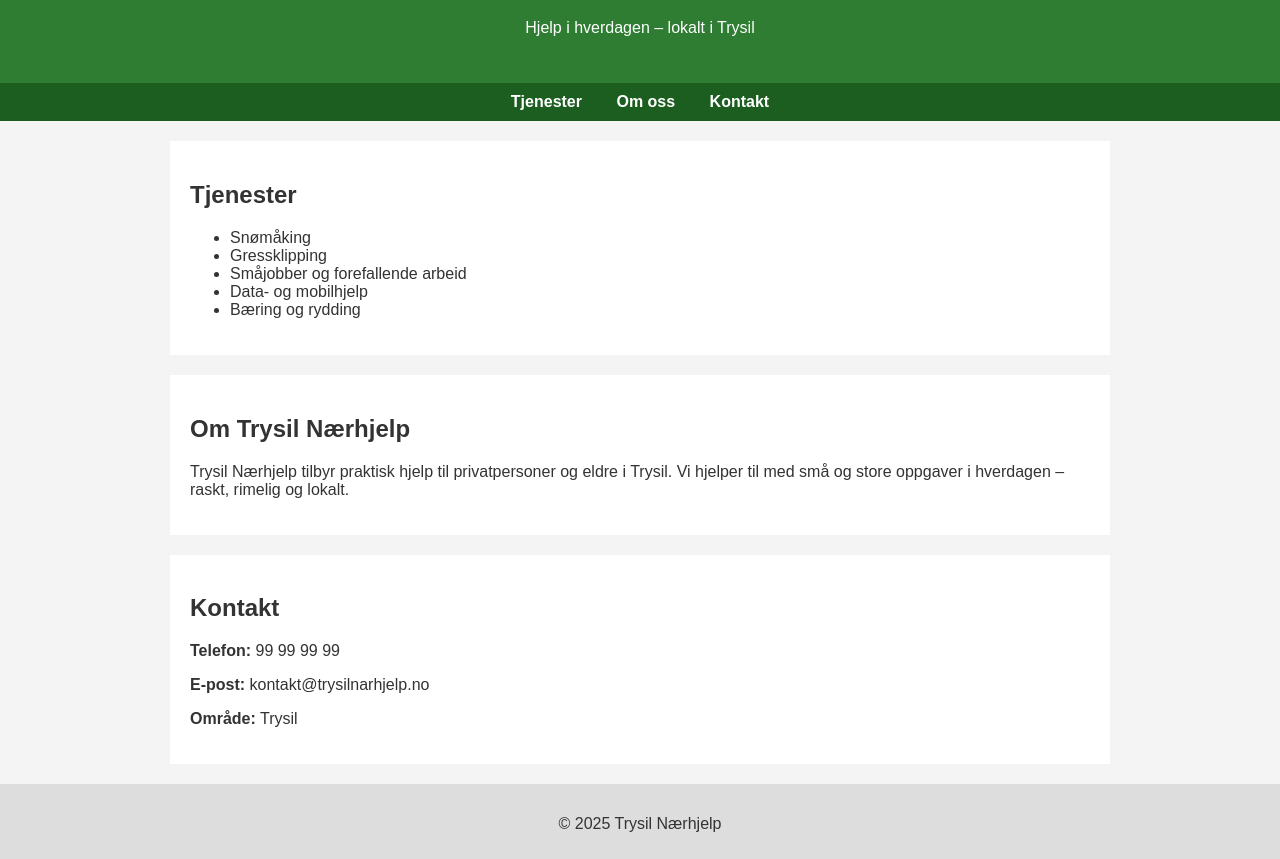
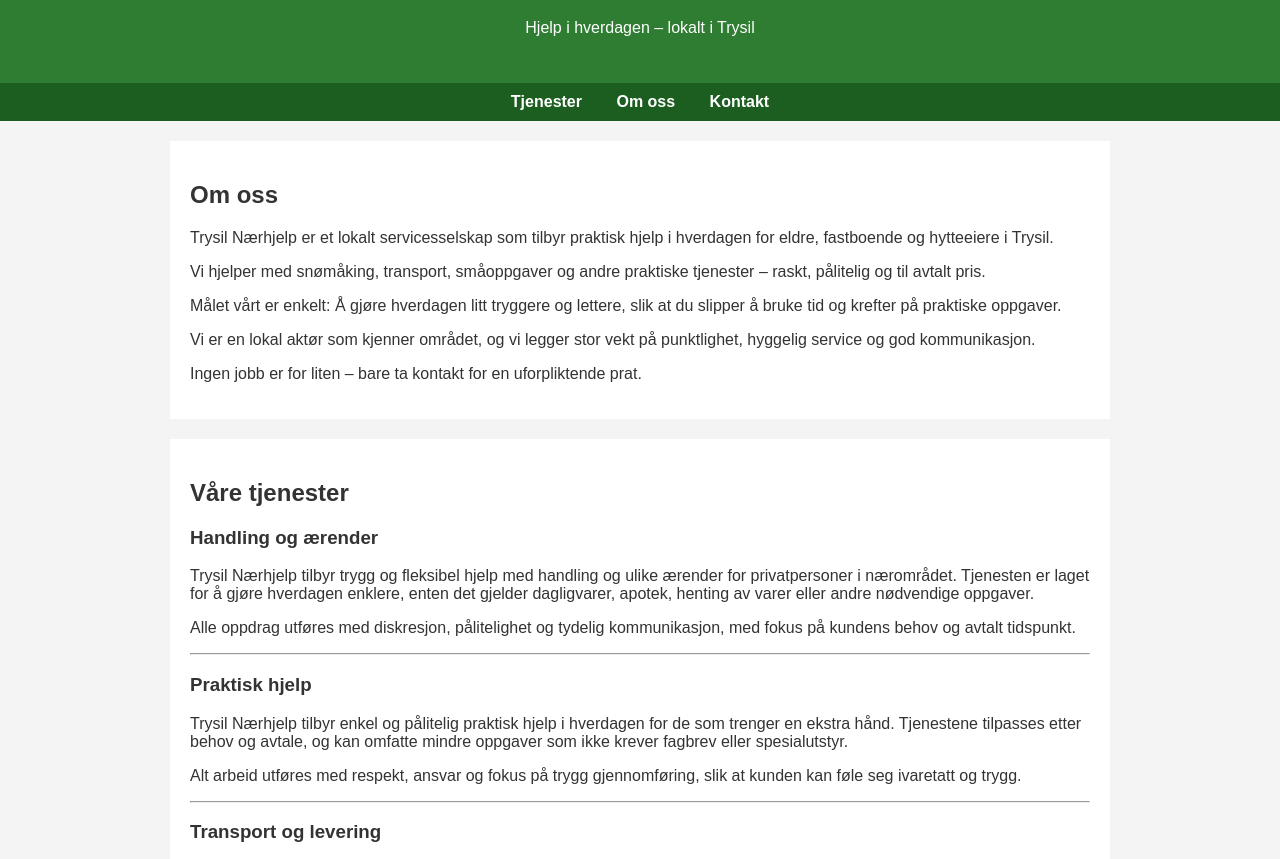
Before and after one commit to Cashau2420/Trysiln-rhjelp, a plain HTML site: page index.html in a window 1280 px wide. Shown: the part 91-950 px from the top of the page. Drawn offline with Linux system fonts and the light colour scheme.

Commit message:
Update index.html

```diff
--- a/index.html
+++ b/index.html
@@ -19,15 +19,76 @@
     <a href="#kontakt">Kontakt</a>
 </nav>
 
+    <section id="om">
+    <h2>Om oss</h2>
+
+    <p>
+        Trysil Nærhjelp er et lokalt servicesselskap som tilbyr praktisk hjelp i hverdagen
+        for eldre, fastboende og hytteeiere i Trysil.
+    </p>
+
+    <p>
+        Vi hjelper med snømåking, transport, småoppgaver og andre praktiske tjenester –
+        raskt, pålitelig og til avtalt pris.
+    </p>
+
+    <p>
+        Målet vårt er enkelt: Å gjøre hverdagen litt tryggere og lettere, slik at du
+        slipper å bruke tid og krefter på praktiske oppgaver.
+    </p>
+
+    <p>
+        Vi er en lokal aktør som kjenner området, og vi legger stor vekt på punktlighet,
+        hyggelig service og god kommunikasjon.
+    </p>
+
+    <p>
+        Ingen jobb er for liten – bare ta kontakt for en uforpliktende prat.
+    </p>
+</section>
+
 <section id="tjenester">
-    <h2>Tjenester</h2>
-    <ul>
-        <li>Snømåking</li>
-        <li>Gressklipping</li>
-        <li>Småjobber og forefallende arbeid</li>
-        <li>Data- og mobilhjelp</li>
-        <li>Bæring og rydding</li>
-    </ul>
+    <h2>Våre tjenester</h2>
+
+    <h3>Handling og ærender</h3>
+    <p>
+        Trysil Nærhjelp tilbyr trygg og fleksibel hjelp med handling og ulike ærender
+        for privatpersoner i nærområdet.
+        Tjenesten er laget for å gjøre hverdagen enklere, enten det gjelder dagligvarer,
+        apotek, henting av varer eller andre nødvendige oppgaver.
+    </p>
+    <p>
+        Alle oppdrag utføres med diskresjon, pålitelighet og tydelig kommunikasjon,
+        med fokus på kundens behov og avtalt tidspunkt.
+    </p>
+
+    <hr>
+
+    <h3>Praktisk hjelp</h3>
+    <p>
+        Trysil Nærhjelp tilbyr enkel og pålitelig praktisk hjelp i hverdagen for de som
+        trenger en ekstra hånd.
+        Tjenestene tilpasses etter behov og avtale, og kan omfatte mindre oppgaver som
+        ikke krever fagbrev eller spesialutstyr.
+    </p>
+    <p>
+        Alt arbeid utføres med respekt, ansvar og fokus på trygg gjennomføring, slik at
+        kunden kan føle seg ivaretatt og trygg.
+    </p>
+
+    <hr>
+
+    <h3>Transport og levering</h3>
+    <p>
+        Trysil Nærhjelp tilbyr lokal transport og levering av mindre gjenstander for
+        privatpersoner.
+        Tjenesten er utviklet for å være enkel og forutsigbar, enten det gjelder henting,
+        levering eller kortere transportoppdrag.
+    </p>
+    <p>
+        Leveranser gjennomføres med fokus på punktlighet, sikker håndtering og god
+        kommunikasjon gjennom hele oppdraget.
+    </p>
 </section>
 
 <section id="om">
@@ -40,7 +101,7 @@
 
 <section id="kontakt">
     <h2>Kontakt</h2>
-    <p><strong>Telefon:</strong> 99 99 99 99</p>
+    <p><strong>Telefon:</strong> 90 90 68 68</p>
     <p><strong>E-post:</strong> kontakt@trysilnarhjelp.no</p>
     <p><strong>Område:</strong> Trysil</p>
 </section>
```
